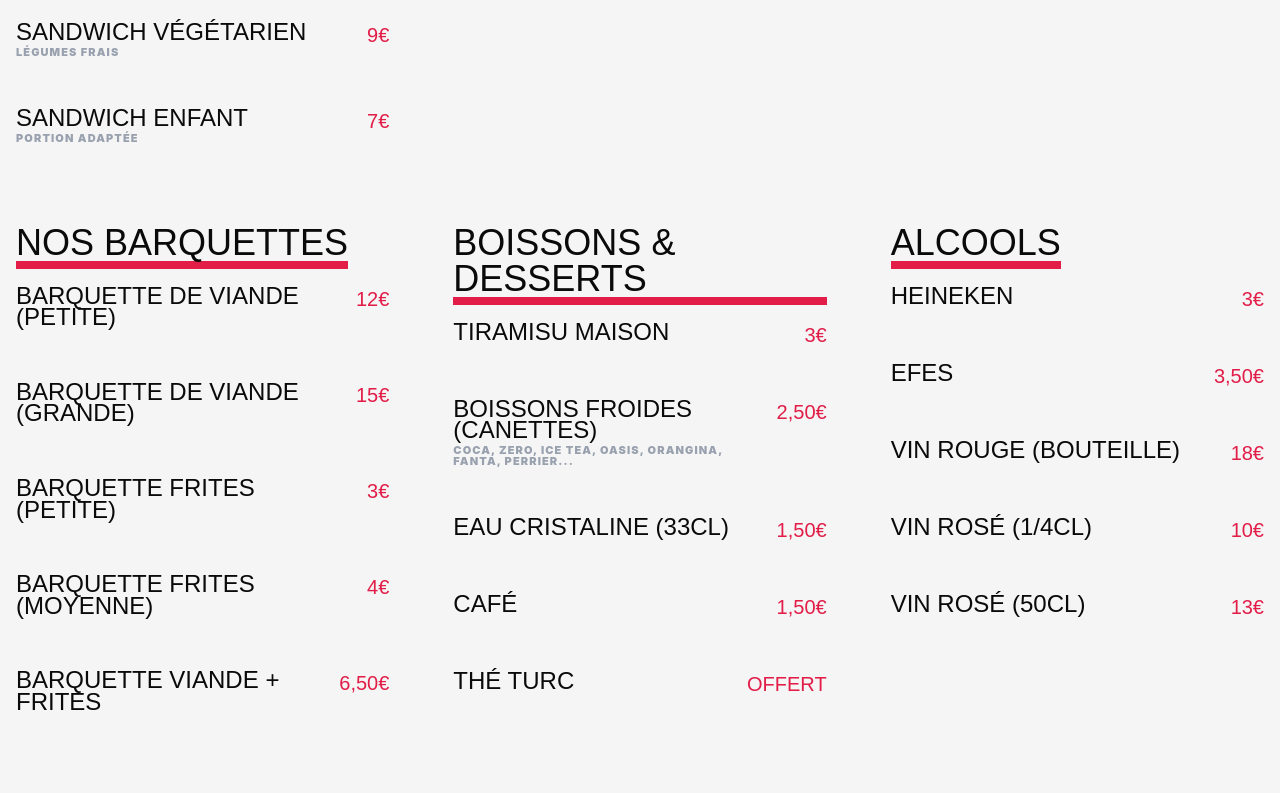
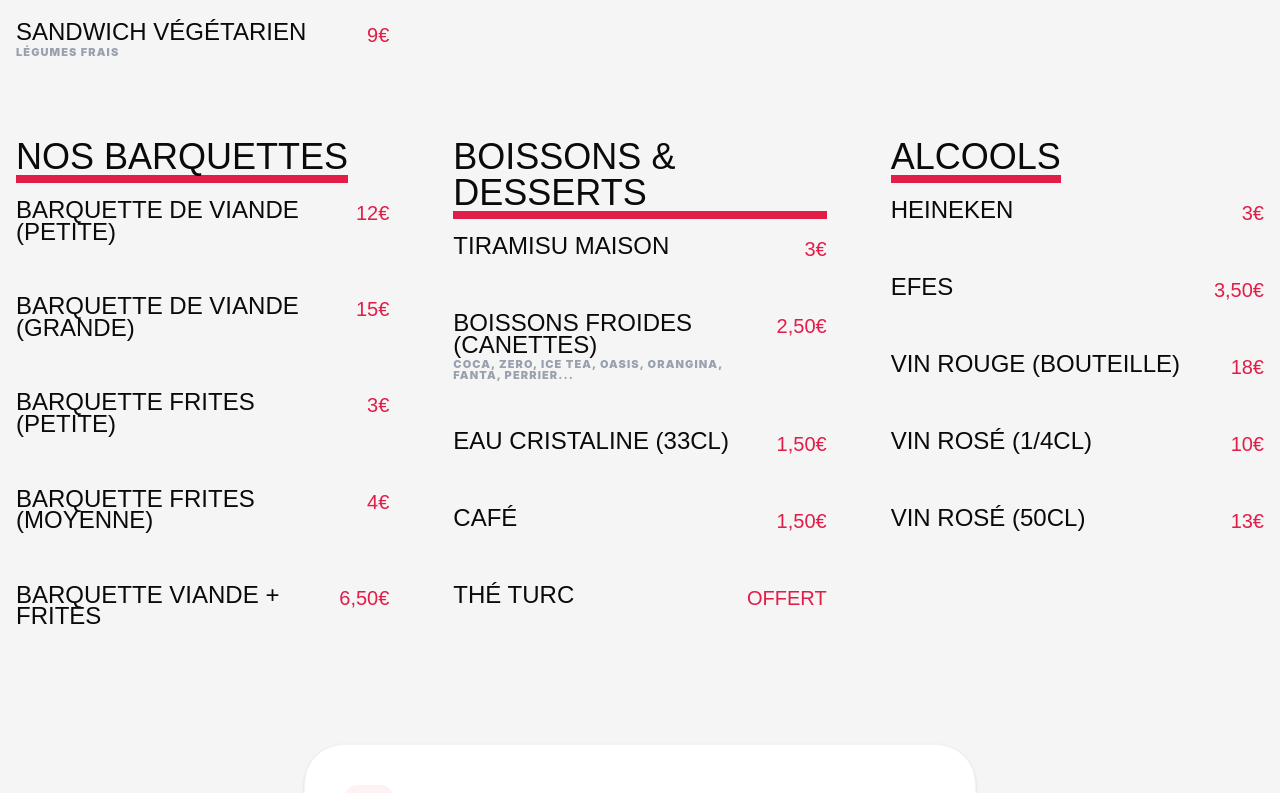
Before and after one commit to devrankebab/Devran-KEBAB, a React (Vite) app: page / in a window 1280 px wide. Shown: the part 3336-4129 px from the top of the page. Built offline with nearby package versions, Linux system fonts and the light colour scheme.

Commit message:
Update data.ts

```diff
--- a/src/data.ts
+++ b/src/data.ts
@@ -28,7 +28,6 @@ export const MENU = [
       { id: "s7", name: "Galette", price: "9€", description: "Fine et croustillante" },
       { id: "s8", name: "Américain", price: "9€", description: "Pain moelleux, sauce spéciale" },
       { id: "s9", name: "Sandwich Végétarien", price: "9€", description: "Légumes frais" },
-      { id: "s10", name: "Sandwich Enfant", price: "7€", description: "Portion adaptée" },
     ],
   },
   {
```
